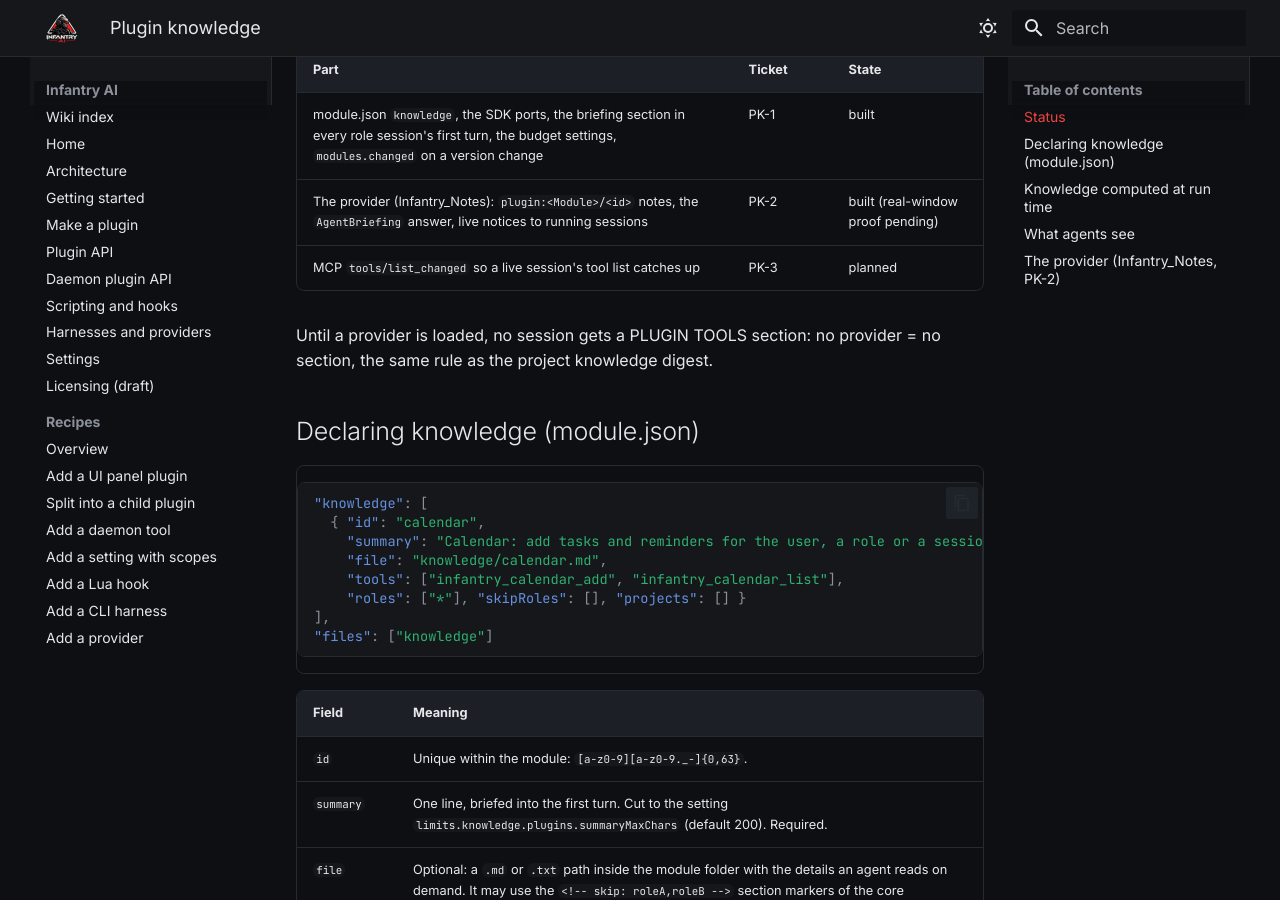
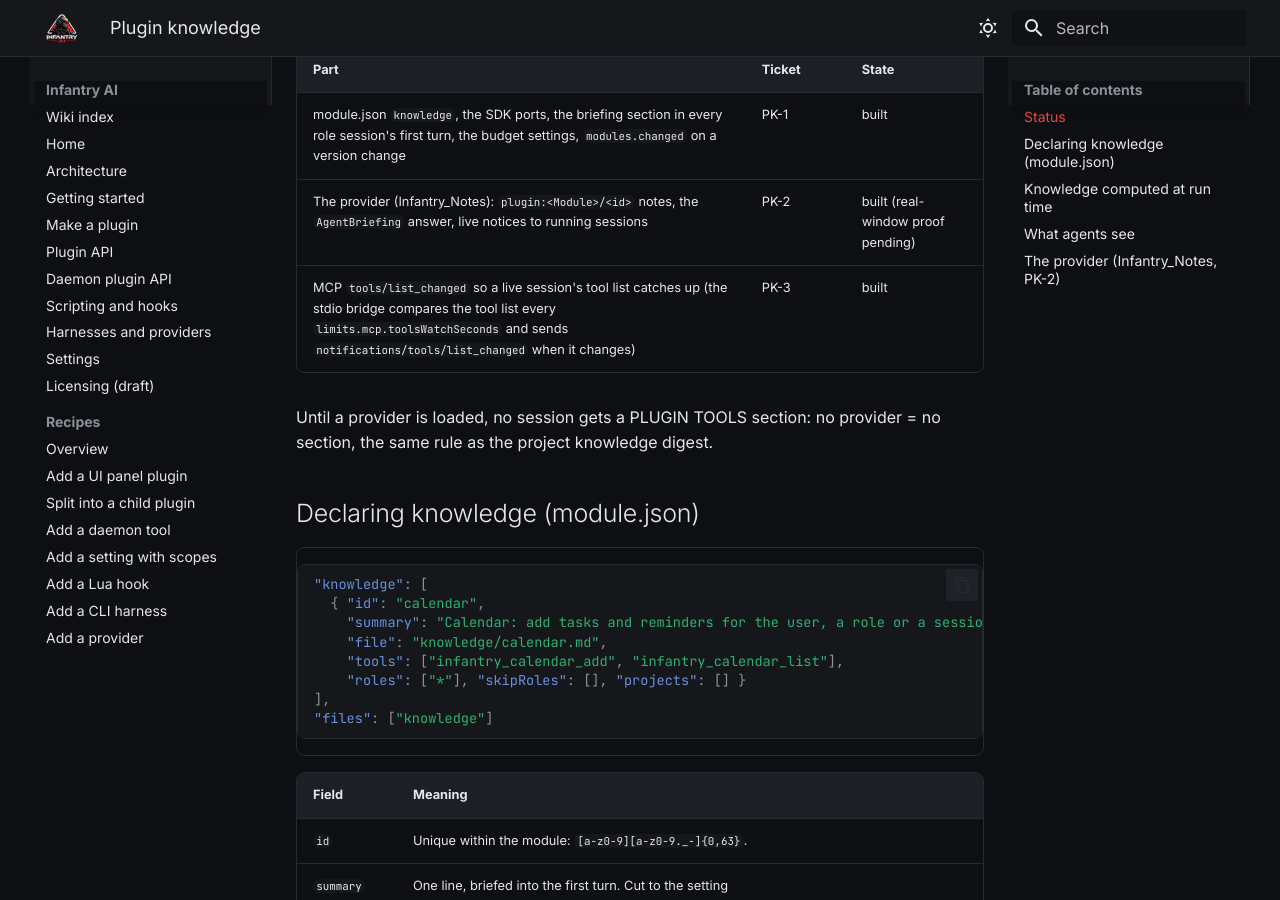
Before and after one commit to SuperiorSoft-LLC/infantry-ai, an MkDocs documentation site: the page built from docs/wiki/plugin-knowledge.md, in a window 1280 px wide and 900 px high, scrolled down 351 px. Built offline with MkDocs 1.6.1 and Material for MkDocs 9.7.7, drawn with Linux system fonts in a browser that asks for light colours.

Commit message:
CAL-E2E-2: plugin-knowledge wiki: MCP tools/list_changed (PK-3) is built, verified live
Co-Authored-By: Claude Sonnet 5.5 <noreply@anthropic.com>

```diff
--- a/docs/wiki/plugin-knowledge.md
+++ b/docs/wiki/plugin-knowledge.md
@@ -11,7 +11,7 @@ A built example: the Calendar plugin ([Calendar](Calendar.md)).
 |---|---|---|
 | module.json `knowledge`, the SDK ports, the briefing section in every role session's first turn, the budget settings, `modules.changed` on a version change | PK-1 | built |
 | The provider (Infantry_Notes): `plugin:<Module>/<id>` notes, the `AgentBriefing` answer, live notices to running sessions | PK-2 | built (real-window proof pending) |
-| MCP `tools/list_changed` so a live session's tool list catches up | PK-3 | planned |
+| MCP `tools/list_changed` so a live session's tool list catches up (the stdio bridge compares the tool list every `limits.mcp.toolsWatchSeconds` and sends `notifications/tools/list_changed` when it changes) | PK-3 | built |
 
 Until a provider is loaded, no session gets a PLUGIN TOOLS section: no provider = no section, the same rule as the project
 knowledge digest.
```
